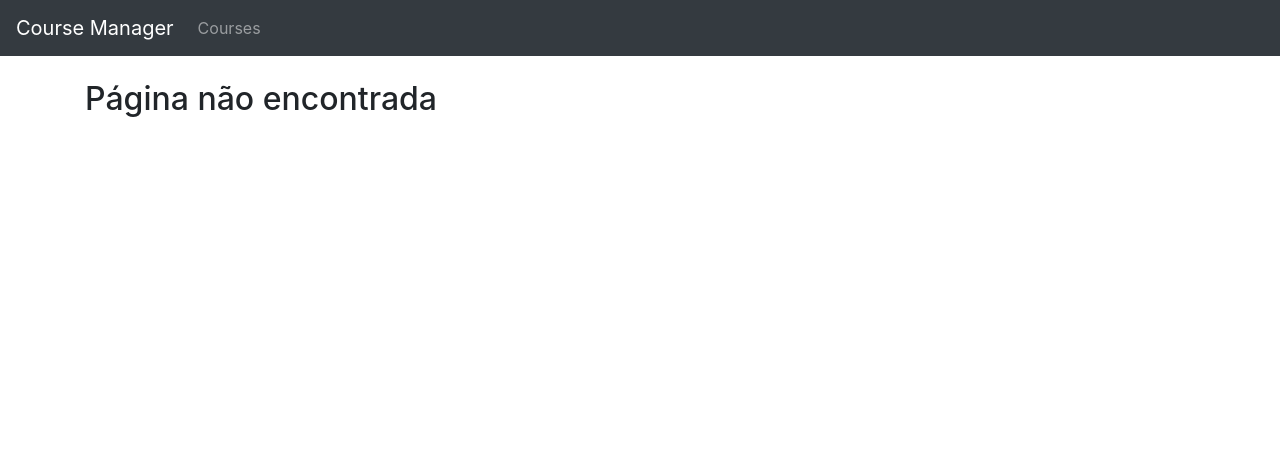
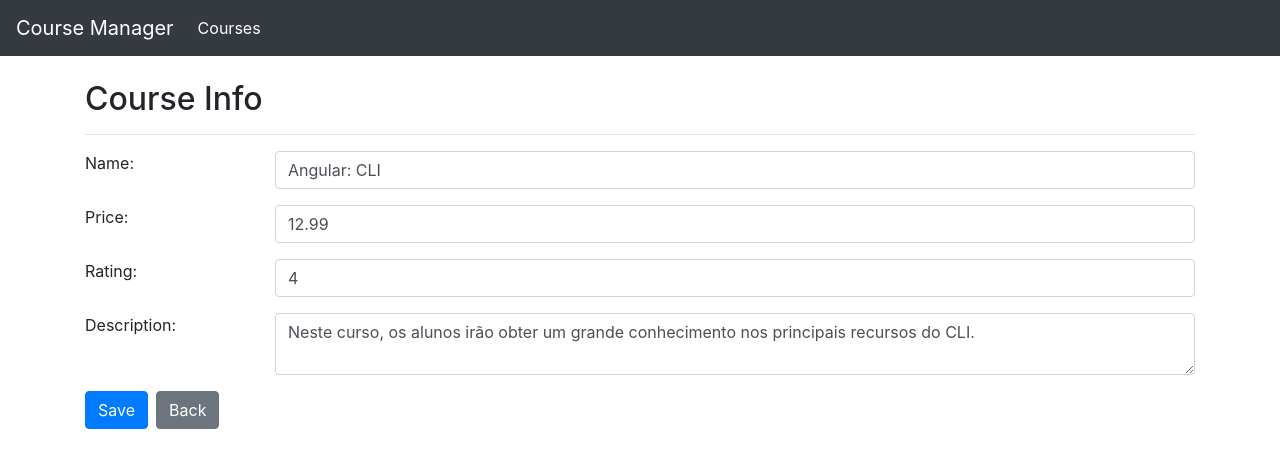
Before and after one commit to pleonardodp12/course-manager-angular, an Angular app: page /courses/info/1 in a window 1280 px wide. Shown: the top 468 px of the page. Built offline with nearby package versions, Linux system fonts and the light colour scheme.

Commit message:
trabalhando com formulários e templates. Foi acrescentando uma rota /courses/info para editar as informações de cada curso

```diff
--- /dev/null
+++ b/src/app/courses/course-info.component.html
@@ -0,0 +1,45 @@
+<h2>Course Info</h2>
+<hr/>
+<form #courseForm='ngForm'>
+  <div class='form-group row'>
+    <label class='col-sm-2 col-from-label'>Name:</label>
+    <div class='col-sm-10'>
+      <input [(ngModel)]='course.name' required name='name' #courseName='ngModel' [ngClass]="{'is-invalid': courseName.invalid}" class='form-control'>
+      <div class='invalid-feedback'>
+        <span>Course name is required </span>
+      </div>
+    </div>
+  </div>
+
+  <div class='form-group row'>
+    <label class='col-sm-2 col-from-label'>Price:</label>
+    <div class='col-sm-10'>
+      <input [(ngModel)]='course.price' required name='price' #coursePrice='ngModel' type='number' [ngClass]="{'is-invalid': coursePrice.invalid}" class='form-control'>
+      <div class='invalid-feedback'>
+        <span>Course price is required </span>
+      </div>
+    </div>
+  </div>
+
+  <div class='form-group row'>
+    <label class='col-sm-2 col-from-label'>Rating:</label>
+    <div class='col-sm-10'>
+      <input [(ngModel)]='course.rating' required name='rating' #courseRating='ngModel' type='number' [ngClass]="{'is-invalid': courseRating.invalid}" class='form-control'>
+      <div class='invalid-feedback'>
+        <span>Course rating is required </span>
+      </div>
+    </div>
+  </div>
+
+  <div class='form-group row'>
+    <label class='col-sm-2 col-from-label'>Description:</label>
+    <div class='col-sm-10'>
+      <textarea [(ngModel)]='course.description' required name='description' #courseDescription='ngModel' [ngClass]="{'is-invalid': courseDescription.invalid}" class='form-control'></textarea>
+      <div class='invalid-feedback'>
+        <span>Course description is required </span>
+      </div>
+    </div>
+  </div>
+  <button [disabled]='courseForm.invalid' (click)='save()' class='btn btn-primary mr-2'>Save</button>
+  <button [routerLink]="['/courses']" class='btn btn-secondary'>Back</button>
+</form>
--- /dev/null
+++ b/src/app/courses/course-info.component.ts
@@ -0,0 +1,22 @@
+import { Component, OnInit } from '@angular/core';
+import { ActivatedRoute } from '@angular/router';
+import { Course } from './course';
+import { CourseService } from './course.service';
+
+@Component({
+  templateUrl:'./course-info.component.html'
+})
+export class CourseInfoComponent implements OnInit{
+
+  course: Course;
+
+  constructor(private activatedRoute: ActivatedRoute, private couseService: CourseService){ }
+
+  ngOnInit(): void{
+    this.course = this.couseService.retrieveById(+this.activatedRoute.snapshot.paramMap.get('id'));
+  }
+
+  save():void{
+    this.couseService.save(this.course);
+  }
+}
--- a/src/app/courses/course-list.component.html
+++ b/src/app/courses/course-list.component.html
@@ -28,7 +28,9 @@
       <td>
         <app-star [rating]='course.rating'></app-star>
       </td>
-      <td></td>
+      <td>
+        <a [routerLink]="['/courses/info', course.id]" class='btn btn-primary'>Edit</a>
+      </td>
 
     </tr>
   </tbody>
--- a/src/app/courses/course-list.component.ts
+++ b/src/app/courses/course-list.component.ts
@@ -1,6 +1,6 @@
 import { Component, OnInit } from '@angular/core';
 import { Course } from './course'
-import { CouseService } from './couse.service';
+import { CourseService } from './course.service';
 @Component({
   templateUrl: './course-list.component.html'
 })
@@ -10,7 +10,7 @@
 
   _filterBy: string;
 
-  constructor(private courseService: CouseService){
+  constructor(private courseService: CourseService){
 
   }
 
--- a/src/app/courses/couse.service.ts
+++ b/src/app/courses/course.service.ts
@@ -4,10 +4,19 @@
 @Injectable({
   providedIn:'root'
 })
-export class CouseService{
+export class CourseService{
 
   retrieveAll(): Course[]{
     return COURSES;
+  }
+  retrieveById(id: number): Course{
+    return COURSES.find((courseIterator: Course) => courseIterator.id ===id);
+  }
+  save(course: Course):void{
+    if(course.id){
+      const index = COURSES.findIndex((courseIterator: Course) => courseIterator.id ===course.id );
+      COURSES[index]= course;
+    }
   }
 
 }
--- a/src/app/nav-bar/nav-bar.component.html
+++ b/src/app/nav-bar/nav-bar.component.html
@@ -1,5 +1,5 @@
 <nav class='navbar navbar-expand-lg navbar-dark bg-dark' >
-  <a href='#' class='navbar-brand'>Course Manager</a>
+  <a [routerLink]="['/courses']" class='navbar-brand'>Course Manager</a>
   <button class='navbar-toggler' type='button' data-toggle='collapse' data-target='#navbarSupportedContent' aria-controls='navbarSupportedContent' aria-expanded="false" aria-label="Toggle navigation">
     <span class='navbar-toggler-icon'></span>
   </button>
@@ -7,7 +7,7 @@
   <div class='collapse navbar-collapse' id='navbarSupportedContent'>
     <ul class='navbar-nav mr-auto'>
       <li class='nav-item'>
-        <a href='#' routerLinkActive='active' class='nav-link'>Courses</a>
+        <a [routerLink]="['/courses']" routerLinkActive='active' class='nav-link'>Courses</a>
       </li>
     </ul>
   </div>
```
Also changed, not shown: src/app/app.module.ts (+7 -2 lines).
